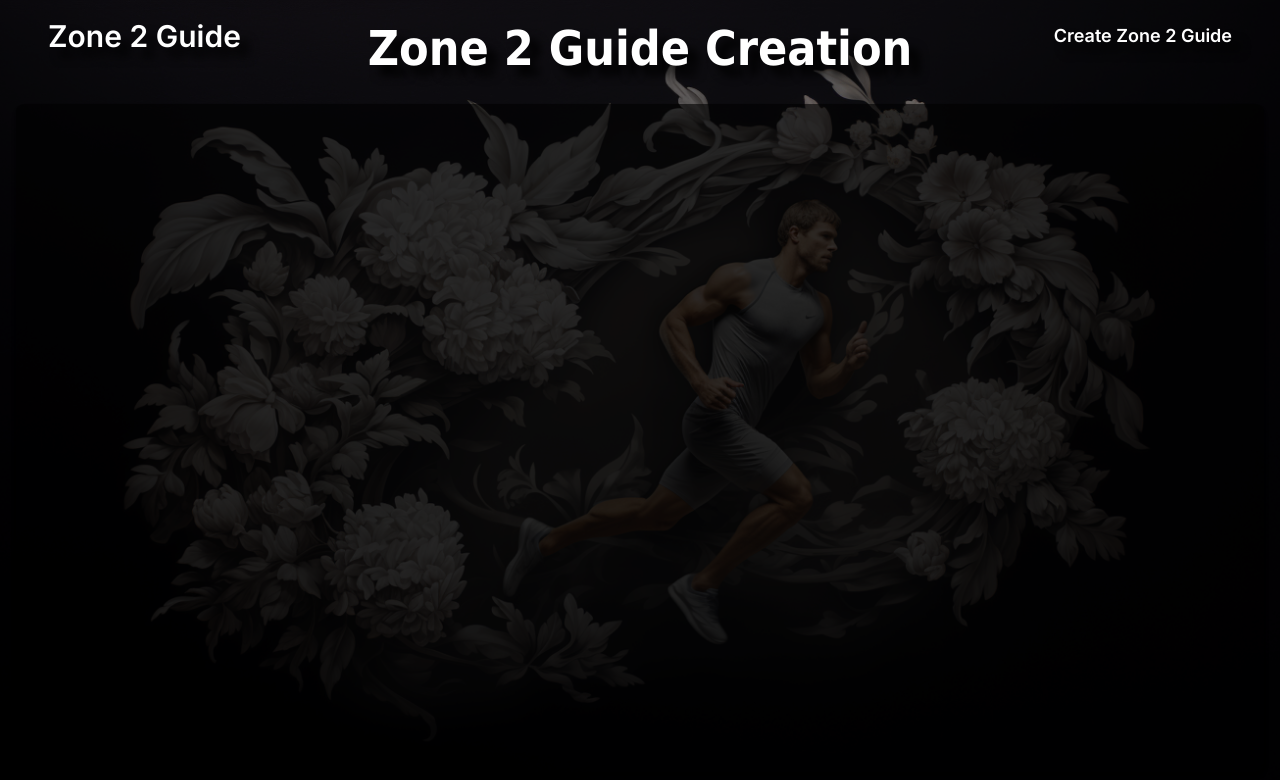
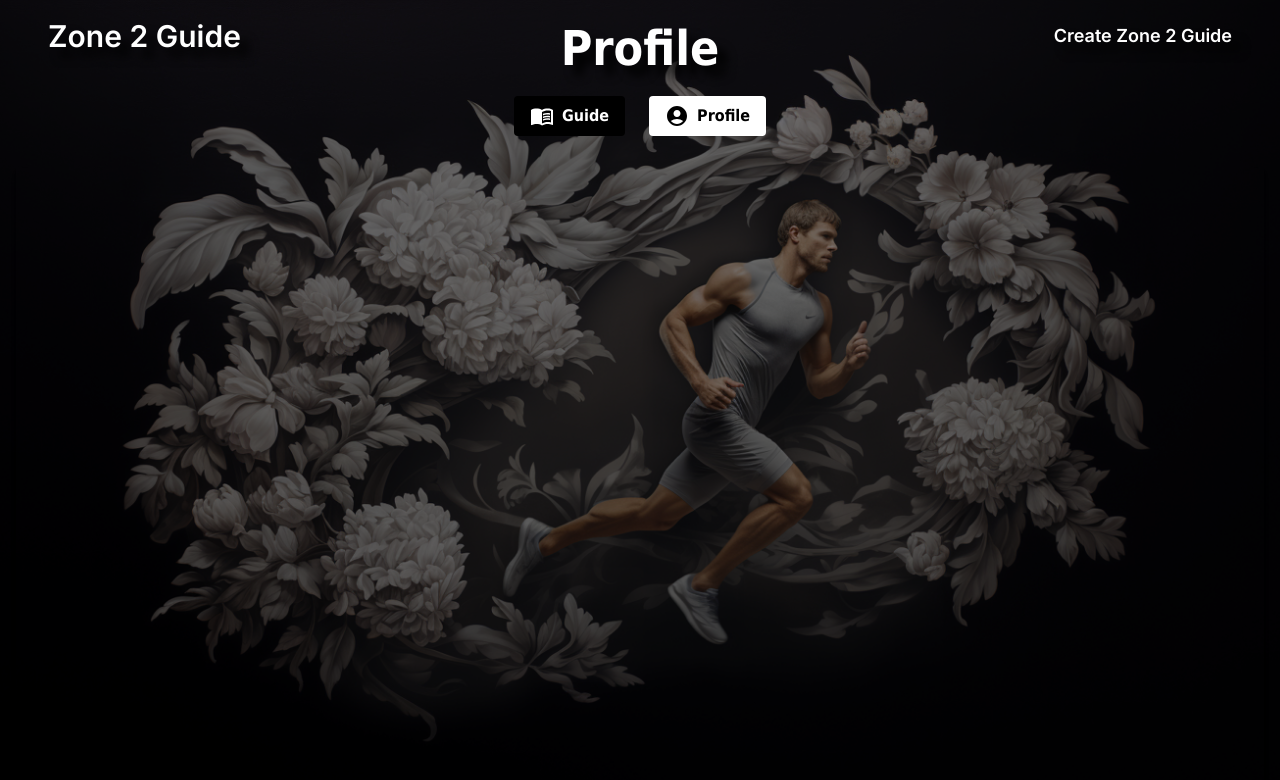
Before and after one commit to ulrikhaaland/zone2, a Next.js app: page /profile in a window 1280 px wide. Shown: the top 780 px of the page. Built offline with nearby package versions, Linux system fonts and the light colour scheme; no server answers.

Commit message:
profile++

```diff
--- a/app/components/questionnaire/Questionnaire.tsx
+++ b/app/components/questionnaire/Questionnaire.tsx
@@ -61,9 +61,11 @@ export default function Questionnaire(props: QuestionnaireProps) {
         questionsFull[questionsFull.length - 1]
     ) {
       setCompleted(true);
+
       if (canSubmit) {
         canSubmit(true);
       }
+
       handleSubmit(new Event("submit"));
     }
   }, [questions]);
@@ -240,7 +242,11 @@ export default function Questionnaire(props: QuestionnaireProps) {
   };
 
   return (
-    <div className="md:min-h-[77.5dvh] text-white md:max-h-[77.5dvh] min-h-[72.5dvh] max-h-[72.5dvh]">
+    <div
+      className={`max-w-md md:min-h-[77.5dvh] text-white md:max-h-[77.5dvh] min-h-[72.5dvh] max-h-[72.5dvh] ${
+        isProfile ? "bg-black bg-opacity-60 rounded-lg" : ""
+      }`}
+    >
       {/* Header with progress bar */}
       <div
         className={`relative md:p-4 pb-1 px-4 ${
--- a/app/pages/GuidePage.tsx
+++ b/app/pages/GuidePage.tsx
@@ -38,11 +38,14 @@ export default function Guide(props: GuideProps) {
   };
 
   return (
-    <div className="absolute top-0 left-0 w-full h-fit text-white overflow-hidden">
-      <div className="scrollable-container max-w-4xl mx-auto p-4 h-[calc(100vh-8rem)] overflow-auto">
-        <h1 className="text-3xl text-center font-bold mb-6">
-          Your Personalized Fitness Guide
-        </h1>
+    <div className="flex justify-center items-center min-h-screen absolute inset-0 bg-black bg-opacity-60 rounded-lg overflow-hidden">
+      <div
+        className="scrollable-container p-4 overflow-y-auto w-[850px] mx-auto text-white"
+        style={{
+          height: "calc(100vh - 2rem)",
+          maxHeight: "calc(100vh - 2rem)",
+        }}
+      >
         {getContent()}
       </div>
     </div>
--- a/pages/profile/index.tsx
+++ b/pages/profile/index.tsx
@@ -10,6 +10,8 @@ import { set } from "mobx";
 import { observer } from "mobx-react";
 import { a } from "react-spring";
 import { GuideItem } from "@/app/model/guide";
+import MenuBookIcon from "@mui/icons-material/MenuBook";
+import AccountCircleIcon from "@mui/icons-material/AccountCircle";
 
 const UserProfile: NextPageWithLayout = () => {
   const { authStore } = useStore();
@@ -120,7 +122,6 @@ const UserProfile: NextPageWithLayout = () => {
           }}
         ></div>
       </div>
-
       {/* Page Content */}
       <h1
         className="text-5xl text-white text-center font-bold pt-6 mb-4 relative z-10"
@@ -128,13 +129,50 @@ const UserProfile: NextPageWithLayout = () => {
           textShadow: "10px 10px 10px rgba(0,0,0,1)",
         }}
       >
-        Zone 2 Guide Creation
+        {pageIndex === 1 ? "Profile" : "Your Personalized Fitness Guide"}
       </h1>
+      {/* Button Container */}
+      <div className="relative flex justify-between items-center md:px-6 pt-12 md:pt-2 md-pb-0 pb-4 w-[300px] mx-auto">
+        <button
+          className={`flex items-center font-bold py-2 px-4 rounded focus:outline-none focus:shadow-outline transition duration-150 ease-in-out ${
+            pageIndex === 0 ? "bg-white text-black" : "bg-black text-white"
+          }`}
+          type="button"
+          onClick={() => setPageIndex(0)}
+        >
+          <MenuBookIcon
+            className="mr-2"
+            style={{ color: pageIndex === 0 ? "black" : "white" }}
+          />
+          Guide
+        </button>
+        <div
+          style={{
+            width: "50px",
+            height: "10px",
+            backgroundColor: "transparent",
+          }}
+        ></div>
+        <button
+          className={`flex items-center font-bold py-2 px-4 rounded focus:outline-none focus:shadow-outline transition duration-150 ease-in-out ${
+            pageIndex === 1 ? "bg-white text-black" : "bg-black text-white"
+          }`}
+          type="submit"
+          onClick={(e) => setPageIndex(1)}
+        >
+          <AccountCircleIcon
+            className="mr-2"
+            style={{ color: pageIndex === 1 ? "black" : "white" }}
+          />
+          Profile
+        </button>
+      </div>
+
       <div className="flex overflow-hidden md:rounded flex-col items-center min-h-max p-4 relative">
-        <div className="w-full bg-black bg-opacity-60 rounded-lg md:overflow-hidden md:shadow-md md:min-h-[83.5dvh] md:max-h-[87.5dvh] min-h-[86.5dvh] max-h-[86.5dvh]">
+        <div className="w-full md:overflow-hidden md:shadow-md md:min-h-[83.5dvh] md:max-h-[87.5dvh] min-h-[86.5dvh] max-h-[86.5dvh]">
           <AnimatePresence mode="wait">
             <motion.div
-              className="relative z-0" // Ensure content is below the overlays
+              className="relative z-0 flex justify-center" // Ensure content is below the overlays
               key={pageIndex}
               initial={{ opacity: 0, x: 100 }}
               animate={{ opacity: 1, x: 0 }}
@@ -144,7 +182,14 @@ const UserProfile: NextPageWithLayout = () => {
               }}
               transition={{ duration: 0.25 }}
             >
-              {pageIndex === 0 && user && (
+              {pageIndex === 0 && user && user.guideStatus && (
+                <Guide
+                  key={guideStatus}
+                  guideItems={user.guideItems}
+                  status={guideStatus!}
+                />
+              )}
+              {pageIndex === 1 && user && (
                 <Questionnaire
                   onQuestCompleted={(questions) => {
                     updateUser(questions);
@@ -153,13 +198,6 @@ const UserProfile: NextPageWithLayout = () => {
                   questions={user.questions}
                   canSubmit={() => null}
                   isProfile={true}
-                />
-              )}
-              {pageIndex === 1 && user && user.guideStatus && (
-                <Guide
-                  key={guideStatus}
-                  guideItems={user.guideItems}
-                  status={guideStatus!}
                 />
               )}
             </motion.div>
```
